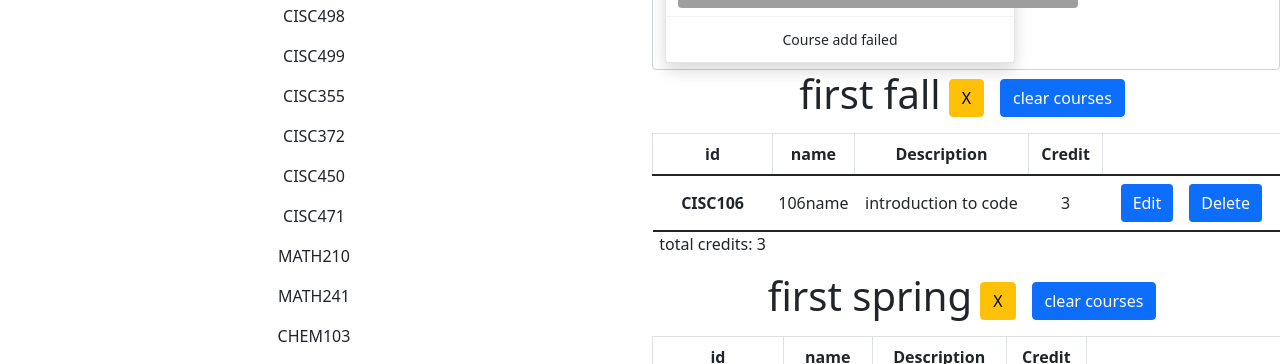
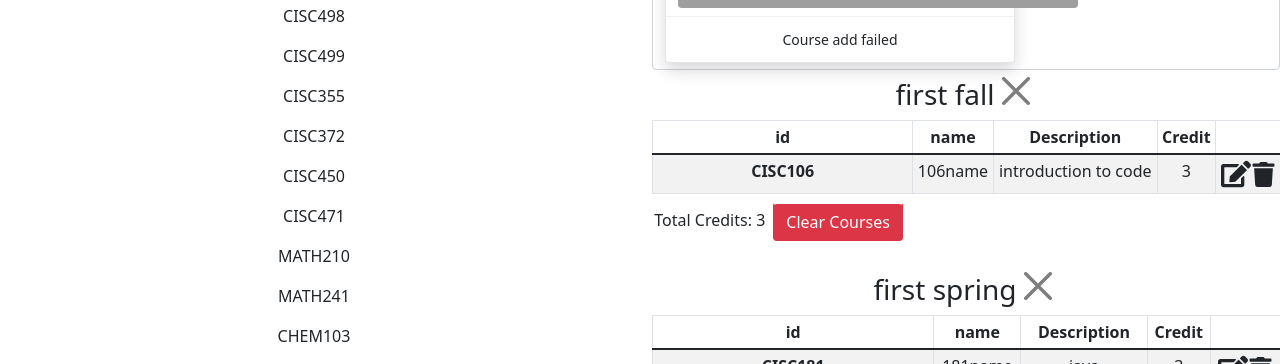
Before and after one commit to UD-CISC275-F21/ud-cis-scheduler-team-14, a React (Create React App) app: page / in a window 1280 px wide. Shown: the part 588-952 px from the top of the page. Built offline with nearby package versions, Linux system fonts and the light colour scheme; grey boxes are pictures that could not be loaded.

Commit message:
react-icon and type issue

```diff
--- a/package.json
+++ b/package.json
@@ -17,6 +17,7 @@
     "react-dnd": "^14.0.4",
     "react-dnd-html5-backend": "^14.0.2",
     "react-dom": "^17.0.2",
+    "react-icons": "^4.3.1",
     "react-scripts": "4.0.3",
     "ts-xlsx-export": "^1.0.1",
     "typescript": "^4.4.3",
--- a/src/components/SemesterBoard.tsx
+++ b/src/components/SemesterBoard.tsx
@@ -1,57 +1,20 @@
 import { useState } from 'react'
 // import {semesterCourses} from '../interfaces/coursePool'
-import {Button,Table, Form, Col } from 'react-bootstrap'
+import {Table, CloseButton } from 'react-bootstrap'
 import EditCourseForm from './EditCourseForm'
-import {useDrop} from 'react-dnd'
+import { useDrop} from 'react-dnd'
+import { FaEdit, FaTrash } from "react-icons/fa";
+import { AllUserCoursesType, courseType, semesterCoursesType } from '../interfaces/coursePool';
 
 interface semesterBoard{
     semester:{
         semesterName: string;
-        semesterCourses: {
-            id: string;
-            name: string;
-            description: string;
-            credit: number;
-            prerequisite: string[];
-            required: boolean;
-            elective: boolean;
-        }[];
-         //why I cannot use interface type
+        semesterCourses: semesterCoursesType;
     }
-    setAllUserCourses: React.Dispatch<React.SetStateAction<{
-        semesterName: string;
-        semesterCourses: {
-            id: string;
-            name: string;
-            description: string;
-            credit: number;
-            prerequisite: string[];
-            required: boolean;
-            elective: boolean;
-        }[];
-    }[]>>
+    setAllUserCourses: React.Dispatch<React.SetStateAction<AllUserCoursesType>>
     semesterIndex: number
-    AllUserCourses: {
-        semesterName: string;
-        semesterCourses: {
-            id: string;
-            name: string;
-            description: string;
-            credit: number;
-            prerequisite: string[];
-            required: boolean;
-            elective: boolean;
-        }[];
-    }[]
-    searchCourse: (id: string) => {
-        id: string;
-        name: string;
-        description: string;
-        credit: number;
-        prerequisite: string[];
-        required: boolean;
-        elective: boolean;
-    }
+    AllUserCourses: AllUserCoursesType
+    searchCourse: (id: string) => courseType
     semesterPool: string[]
     setSemesterPool: React.Dispatch<React.SetStateAction<string[]>>
     checkPrerequisite: (requiredCourseId: string, semesterIndex: number) => boolean
@@ -65,7 +28,6 @@ const SemesterBoard = ({semester,AllUserCourses,setAllUserCourses,semesterIndex,
         let tmpAllUserCourses = AllUserCourses //remove item in AllUserCourses
         tmpAllUserCourses= [...AllUserCourses.filter(item=>item!==semester)]
         setAllUserCourses(tmpAllUserCourses)
-
         let tmpSemesterPool = semesterPool //remove item in  semesterPool
         tmpSemesterPool = [...semesterPool.filter(semester=>semester!==semesterPool[semesterIndex])]
         setSemesterPool(tmpSemesterPool)
@@ -81,10 +43,9 @@ const SemesterBoard = ({semester,AllUserCourses,setAllUserCourses,semesterIndex,
         let tmpAllUserCourses = AllUserCourses
         tmpAllUserCourses[semesterIndex].semesterCourses = [...AllUserCourses[semesterIndex].semesterCourses.filter(course=>course.id!==id)]
         setAllUserCourses(tmpAllUserCourses);
-
     }
 
-    const editCourseForm=(tmpCourse:any)=>{
+    const editCourseForm=(tmpCourse:courseType)=>{
         let curIndex = 0;
         const curCourses = JSON.parse(JSON.stringify(semester.semesterCourses));
         semester.semesterCourses.forEach((course,index) => {
@@ -112,16 +73,15 @@ const SemesterBoard = ({semester,AllUserCourses,setAllUserCourses,semesterIndex,
 
     const [{ isOver }, drop] = useDrop(() => ({
         accept: "string",
-        drop: (item:any) => dropCourse(item.id),
+        drop: (item:courseType) => dropCourse(item.id),
         collect: (monitor) => ({
           isOver: !!monitor.isOver(),
         }),
       }));
-
       const dropCourse = (id:string) => {
         let tmpNotSatisfiedCourses:string[] = [];
         let tmpCourse = searchCourse(id)
-        tmpCourse.prerequisite.map(pre=>{
+        tmpCourse.prerequisite.forEach(pre=>{
             if(checkPrerequisite(pre,semesterIndex)===false) tmpNotSatisfiedCourses.push(pre)
         })
        if(tmpNotSatisfiedCourses.length===0){
@@ -132,17 +92,18 @@ const SemesterBoard = ({semester,AllUserCourses,setAllUserCourses,semesterIndex,
           alert("add success")
         } else{
             // console.log("dropCourse function tmpNotSatisfiedCourses: "+tmpNotSatisfiedCourses.map(item=>item))
-            alert("add failed, code more, add course info prompt ")
+            alert("add failed, not satisfied courses existed ")
         }
+
       };
 
     return (
-        <Col>
-            <h1>{semester.semesterName}
-                <button className='btn btn-warning m-2' onClick={()=>deleteSemester()}>X</button>
-                <button className='btn btn-primary m-2' onClick={()=>clearCourses()}>clear courses</button>
-            </h1>
-            <Table striped bordered hover ref = {drop}>
+        <div>
+            <h3>
+                {semester.semesterName}
+                <CloseButton  onClick={()=>deleteSemester()}/>
+            </h3>
+            <Table striped bordered hover size="sm" responsive>
                 <thead className="thead-dark" >
                         <tr>
                             <th scope="col">id</th>
@@ -151,32 +112,34 @@ const SemesterBoard = ({semester,AllUserCourses,setAllUserCourses,semesterIndex,
                             <th scope="col">Credit</th>
                         </tr>
                     </thead>
-                {semester.semesterCourses.map(course=>
-                    <tr >
-                        <th scope="row">{course.id}</th>
-                        <td>{course.name}</td>
-                        <td>{course.description}</td>
-                        <td>{course.credit}</td>
-                        <Button className="btn btn-primary m-2" onClick={()=>showEditForm(course.id)}>Edit</Button>
-                        <Button className="btn btn-primary m-2"  onClick={()=>deleteCourse(course.id)}>Delete</Button>
-                    </tr>
-                    )}
-                <tr>
-                total credits: {countCredit()}
-                </tr>
+                <tbody>
+                    {semester.semesterCourses.map((course,index)=> { return (
+                <tr ref = {drop} key={index}>
+                    <th scope="row">{course.id}</th>
+                    <td>{course.name}</td>
+                    <td>{course.description}</td>
+                    <td>{course.credit}</td>
+                    <div>
+                        <FaEdit  fontSize="30px" onClick={()=>showEditForm(course.id)}>Edit</FaEdit>
+                        <FaTrash fontSize="25px" onClick={()=>deleteCourse(course.id)}>Delete</FaTrash>
+                    </div>
+                    {isOver}
+                </tr> )}
+                 )}
+                </tbody>
+                Total Credits: {countCredit()}
+                <button className='btn btn-danger m-2' onClick={()=>clearCourses()}>Clear Courses</button>
+
             </Table>
             {showEditDiagram?
              <div className='outer-diagram'>
                  <div className='diagram'>
-                   <EditCourseForm  editTmpId={editTmpId}  editCourseForm={editCourseForm} />
-                   <button className='diagram-cancel btn btn-primary' onClick={()=>setShowEditDiagram(false)}>cancel</button>
+                   <EditCourseForm  editTmpId={editTmpId}  editCourseForm={editCourseForm} setShowEditDiagram={setShowEditDiagram} searchCourse={searchCourse}/>
                  </div>
              </div> :
              <div></div>
              }
-        </Col>
-
+        </div>
     )
-
 }
 export default SemesterBoard
```
Also changed, not shown: src/components/Tutorials.tsx (added, +46 -0 lines), 1 other file (tests, documents, lock files or other folders).
